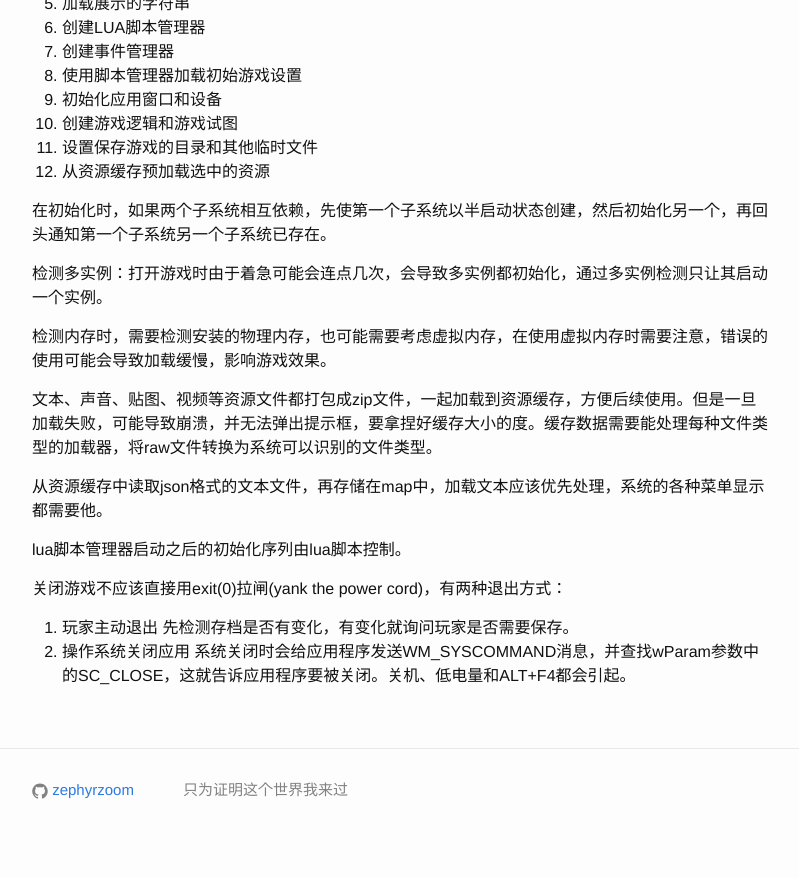
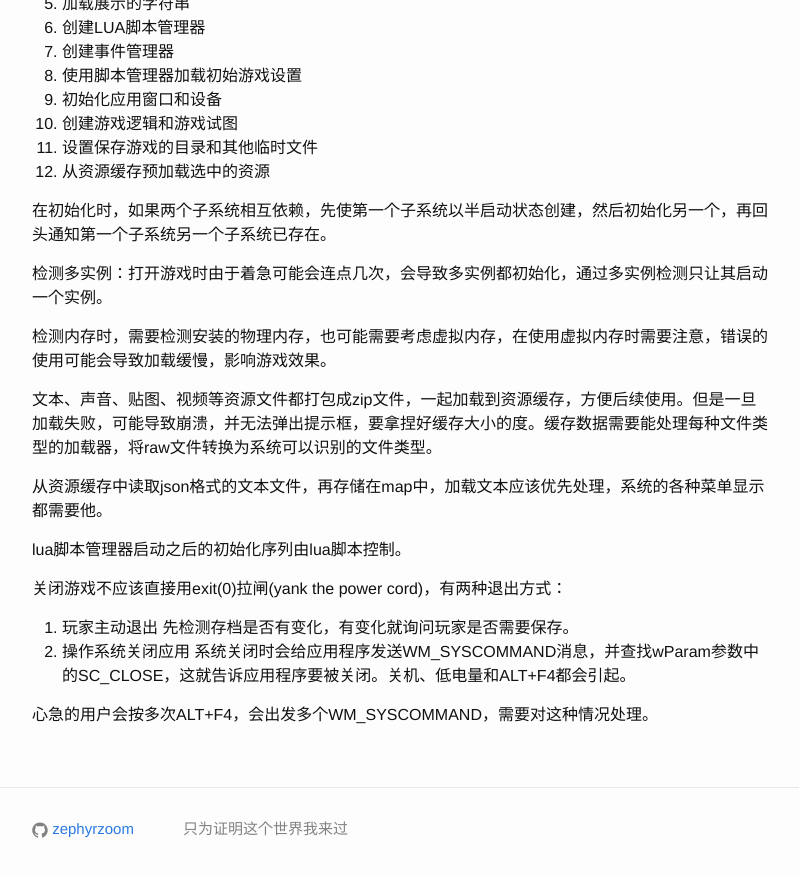
Before and after one commit to zephyrzoom/zephyrzoom.github.io, a Jekyll site: the page built from _posts/2017-09-09-game-coding.md, in a window 1280 px wide and 900 px high, scrolled down 3843 px. Shown: the top 877 px of the window, without its empty margins (238-1037 px from the left). Built offline with Jekyll 4.4.1, drawn with Linux system fonts in a browser that asks for light colours; comment, search, counter and statistics services are not loaded.

Commit message:
update game coding

```diff
--- a/_posts/2017-09-09-game-coding.md
+++ b/_posts/2017-09-09-game-coding.md
@@ -125,3 +125,5 @@ lua脚本管理器启动之后的初始化序列由lua脚本控制。
 先检测存档是否有变化，有变化就询问玩家是否需要保存。
 2. 操作系统关闭应用
 系统关闭时会给应用程序发送WM_SYSCOMMAND消息，并查找wParam参数中的SC_CLOSE，这就告诉应用程序要被关闭。关机、低电量和ALT+F4都会引起。
+
+心急的用户会按多次ALT+F4，会出发多个WM_SYSCOMMAND，需要对这种情况处理。
```
